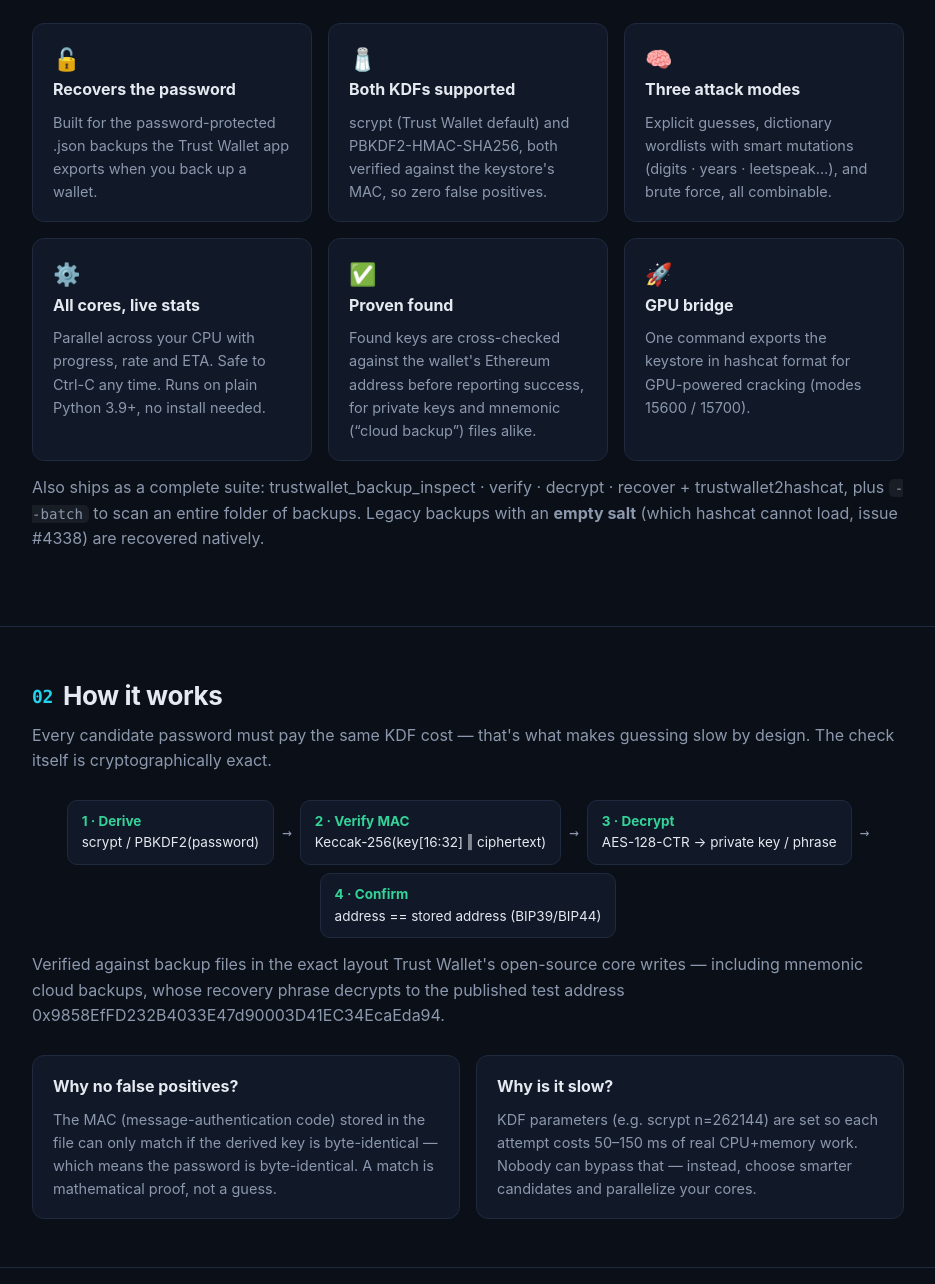
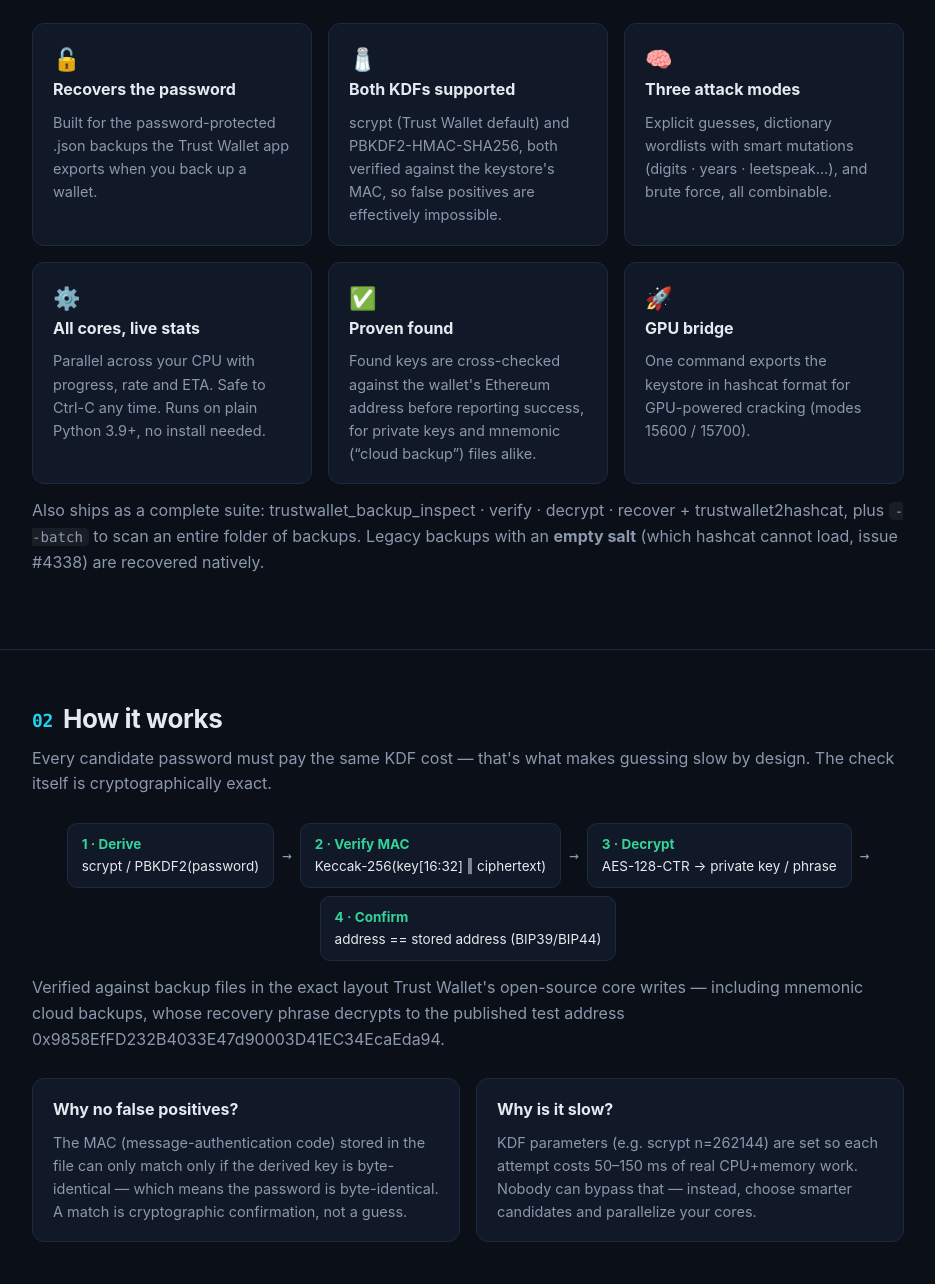
Before and after one commit to Cryptorecovers/trust-wallet-cloud-backup-recovery-tool, a plain HTML site: page docs/index.html in a window 1280 px wide. Shown: the part 496-1780 px from the top of the page, without its empty margins (172-1107 px from the left). Drawn offline with Linux system fonts and the light colour scheme.

Commit message:
REMOVED SOME ABSOLUTE CLAIMS

```diff
--- a/docs/index.html
+++ b/docs/index.html
@@ -164,7 +164,8 @@
         app exports when you back up a wallet.</p></div>
       <div class="card"><div class="ico">🧂</div><h3>Both KDFs supported</h3>
         <p>scrypt (Trust Wallet default) and PBKDF2-HMAC-SHA256, both
-        verified against the keystore's MAC, so zero false positives.</p></div>
+        verified against the keystore's MAC, so false positives are
+        effectively impossible.</p></div>
       <div class="card"><div class="ico">🧠</div><h3>Three attack modes</h3>
         <p>Explicit guesses, dictionary wordlists with smart mutations
         (digits · years · leetspeak…), and brute force, all combinable.</p></div>
@@ -211,8 +212,9 @@
     <div class="grid" style="margin-top:22px">
       <div class="card"><h3>Why no false positives?</h3>
         <p>The MAC (message-authentication code) stored in the file can only
-        match if the derived key is byte-identical — which means the password
-        is byte-identical. A match is mathematical proof, not a guess.</p></div>
+        match only if the derived key is byte-identical — which means the
+        password is byte-identical. A match is cryptographic confirmation,
+        not a guess.</p></div>
       <div class="card"><h3>Why is it slow?</h3>
         <p>KDF parameters (e.g. scrypt n=262144) are set so each attempt costs
         50–150 ms of real CPU+memory work. Nobody can bypass that — instead,
```
Also changed, not shown: 1 other file.
